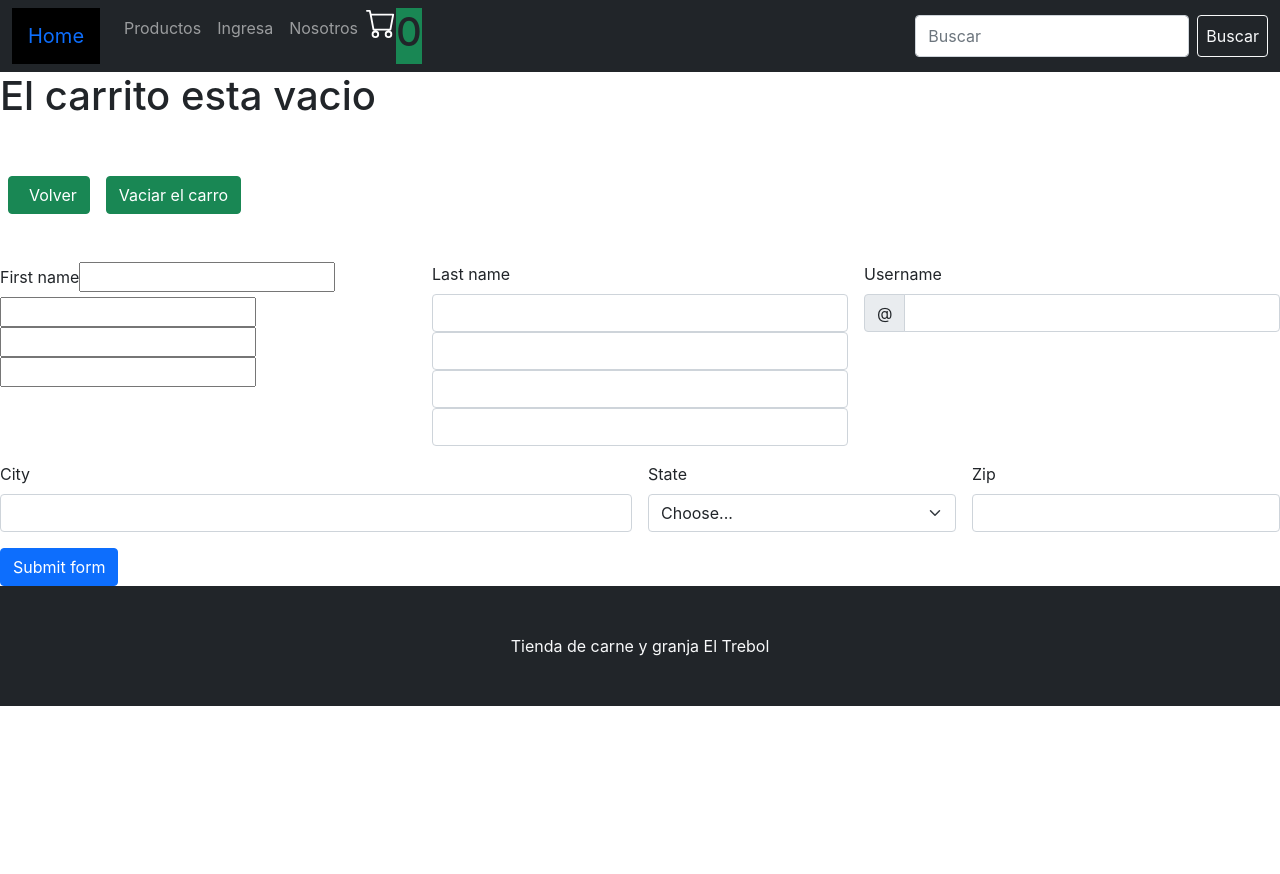
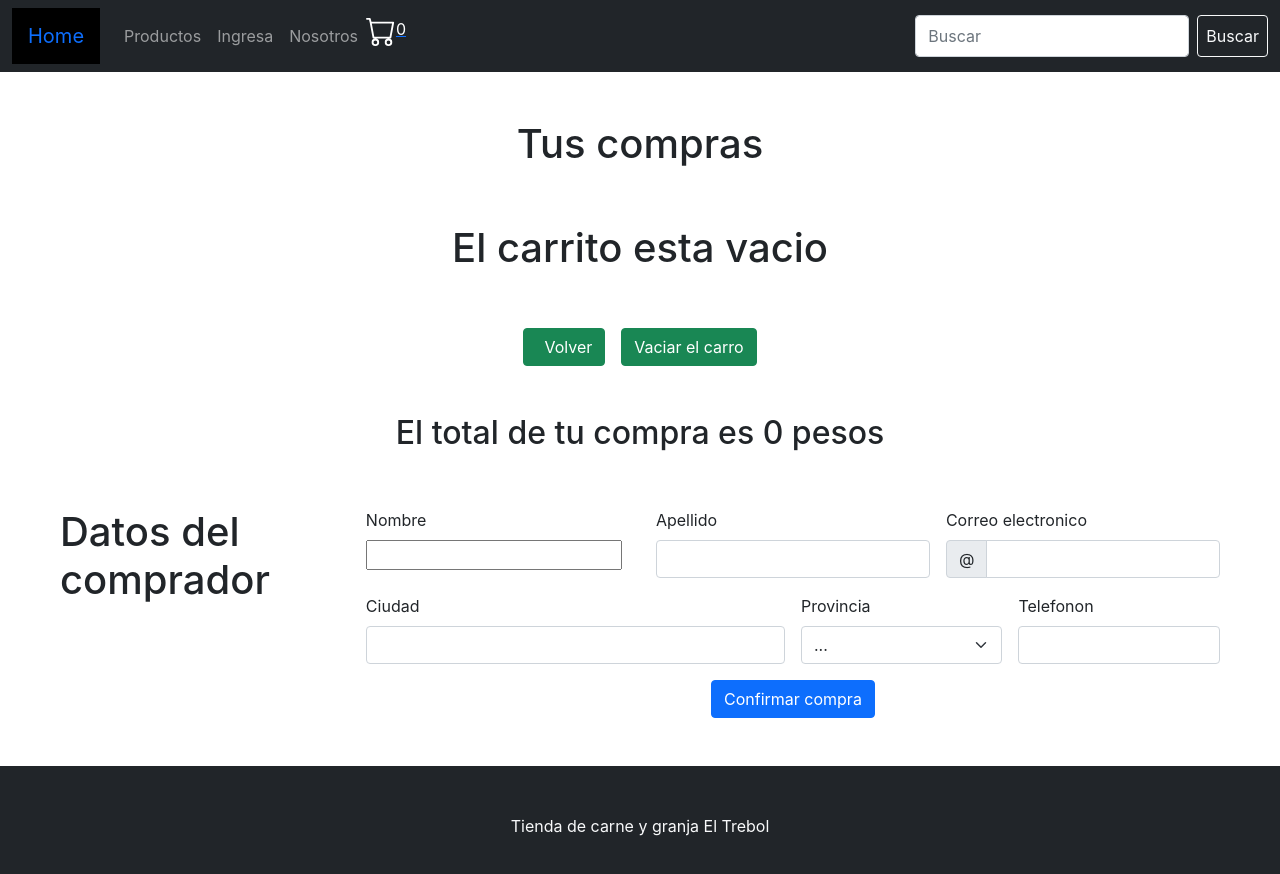
Before and after one commit to Gonzalomartinisa/eltrebolecomerce, a React (Create React App) app: page /CartContext in a window 1280 px wide. Shown: the top 874 px of the page. Before the commit the page ends 800 px from the top, so only its background shows below. Built offline with nearby package versions, Linux system fonts and the light colour scheme; a small style sheet from the web is missing.

Commit message:
CartView2

```diff
--- a/package.json
+++ b/package.json
@@ -15,6 +15,7 @@
     "react-icons": "^4.3.1",
     "react-router-dom": "^6.3.0",
     "react-scripts": "5.0.0",
+    "toastify-js": "^1.11.2",
     "web-vitals": "^2.1.4"
   },
   "scripts": {
--- a/public/index.html
+++ b/public/index.html
@@ -31,6 +31,7 @@
   integrity="sha384-1BmE4kWBq78iYhFldvKuhfTAU6auU8tT94WrHftjDbrCEXSU1oBoqyl2QvZ6jIW3"
   crossorigin="anonymous"
   />
+  <link rel="stylesheet" type="text/css" href="https://cdn.jsdelivr.net/npm/toastify-js/src/toastify.min.css">
     <title>Tienda El Trebol</title>
   </head>
   <body>
@@ -46,6 +47,7 @@
       To begin the development, run `npm start` or `yarn start`.
       To create a production bundle, use `npm run build` or `yarn build`.
     -->
+    <script type="text/javascript" src="https://cdn.jsdelivr.net/npm/toastify-js"></script>
     <script src="https://cdn.jsdelivr.net/npm/@popperjs/core@2.10.2/dist/umd/popper.min.js" integrity="sha384-7+zCNj/IqJ95wo16oMtfsKbZ9ccEh31eOz1HGyDuCQ6wgnyJNSYdrPa03rtR1zdB" crossorigin="anonymous"></script>
     <script src="https://cdn.jsdelivr.net/npm/bootstrap@5.1.3/dist/js/bootstrap.min.js" integrity="sha384-QJHtvGhmr9XOIpI6YVutG+2QOK9T+ZnN4kzFN1RtK3zEFEIsxhlmWl5/YESvpZ13" crossorigin="anonymous"></script>
   </body>
--- a/src/Views/Carrito/CartContext.jsx
+++ b/src/Views/Carrito/CartContext.jsx
@@ -1,43 +1,75 @@
-import React, { useContext } from 'react'
-import { GlobalContext } from '../../context/GlobalStateContext'
-import { Link } from 'react-router-dom';
-import Formulario from '../../componentes/Formulario/Formulario';
+import React, { useContext } from "react";
+import { GlobalContext } from "../../context/GlobalStateContext";
+import { Link } from "react-router-dom";
+import Formulario from "../../componentes/Formulario/Formulario";
 
 const CartContext = () => {
-
-  const {carrito, clear, eliminarProducto} = useContext(GlobalContext);
+  const { carrito, clear, eliminarProducto, total } = useContext(GlobalContext);
 
   return (
     <>
-      {carrito.length > 0 ? carrito.map((item, index) => {
+      <h1 className="d-flex justify-content-center p-5">Tus compras</h1>
+      <div className="container-fluid">
+        <div class="row d-flex justify-around">
+          {carrito.length > 0 ? (
+            carrito.map((item, index) => {
+              const subTotal = item.precio * item.cantidad;
 
               return (
-      <main className="row">
-      <div className="col-sm-8">
-      <div className="card d-flex justify-content-evenly" style={{width:"14rem"}} key={index}>
-       <img src={item.img} className="card-img-top" alt="..."/>
+                <div className="col-sm-3">
+                  <div
+                    className="card d-flex justify-content-evenly"
+                    style={{ width: "14rem" }}
+                    key={index}
+                  >
+                    <img src={item.img} className="card-img-top" alt="..." />
                     <div className="card-body">
                       <h5 className="card-title">{item.nombre}</h5>
-         <p className="card-text">Precio por kilo: {item.precio} pesos</p>
-         <p className="card-text">Cantidad: {item.cantidad} kilos</p>
-         <p className="card-text">Total: {(item.precio) * (item.cantidad)} pesos</p>
-     <button onClick={() => eliminarProducto(item.id)} className='btn btn-success my-5'>Quitar del carro</button>
+                      <p className="card-text">
+                        Precio por kilo: {item.precio} pesos
+                      </p>
+                      <p className="card-text">
+                        Cantidad: {item.cantidad} kilos
+                      </p>
+                      <p className="card-text">Sub-Total: {subTotal} pesos</p>
+                      <button
+                        onClick={() => eliminarProducto(item.id)}
+                        className="btn btn-success my-5"
+                      >
+                        Quitar del carro
+                      </button>
                     </div>
                   </div>
                 </div>
-     </main>
+              );
+            })
+          ) : (
+            <h1 className="d-flex justify-content-center">
+              El carrito esta vacio{" "}
+            </h1>
           )}
+          <div className="d-flex justify-content-center">
+            <Link className="btn btn-success my-5 m-2" to="/">
+              <i className="mx-1 bi bi-arrow-left"></i>Volver
+            </Link>
+            <button
+              onClick={() => clear(carrito)}
+              className="btn btn-success my-5 m-2"
+            >
+              Vaciar el carro
+            </button>
+          </div>
+          <h2 className="d-flex justify-content-center">
+            {" "}
+            El total de tu compra es {total !== 0 ? total : "0"} pesos
+          </h2>
+         <div className="d-flex justify-content-center">
+          <Formulario carrito={carrito} />
+          </div>
+        </div>
+      </div>
+    </>
+  );
+};
 
-
-     ) : <h1>El carrito esta vacio </h1>}
-    <Link className="btn btn-success my-5 m-2" to="/"><i className="mx-1 bi bi-arrow-left"></i>Volver</Link>
-    <button onClick={() => clear(carrito)} className='btn btn-success my-5 m-2'>Vaciar el carro</button>
-
-    <Formulario carrito={carrito}/>
-      </>
-
-
-  )
-}
-
-export default CartContext
+export default CartContext;
--- a/src/Views/Carrito/NumeroCarrito/NumeroCarrito.jsx
+++ /dev/null
@@ -1,29 +0,0 @@
-import React from 'react'
-import { useState } from 'react';
-
-const NumeroCarrito = (sumar) => {
-
-    const [numero, setNumero] = useState(0);
-
-    function sumar(){
-        setNumero(numero + 1);
-    }
-
-  return (
-    <div>
-          <h1>{numero}</h1>
-        </div>
-  )
-}
-
-export default NumeroCarrito
-
-// const ItemCount = ({stock, click}) => {
-
-//     const [contador, setContador] = useState(1);
-
-//     function sumar(params) {
-//       if (contador < stock) {
-//         setContador(contador + 1);
-//       }
-//     }
--- a/src/componentes/Cardwidget/Cardwidget.jsx
+++ b/src/componentes/Cardwidget/Cardwidget.jsx
@@ -1,10 +1,15 @@
-import React, { Component } from 'react'
-// import { BsCart } from 'react-icons/bs';
+import React, { useContext } from 'react'
+import { GlobalContext } from "../../context/GlobalStateContext";
 const Cardwidget = ({Icon, color, size}) => {
+
+  const {carrito} = useContext(GlobalContext)
+
+  const contador = carrito.length
 
   return (
     <div>
       {<Icon style={{color: color, fontSize: size}}/>}
+      <span style={{color: 'white'}}>{contador}</span>
     </div>
     )
 }
--- a/src/componentes/Formulario/Formulario.jsx
+++ b/src/componentes/Formulario/Formulario.jsx
@@ -35,35 +35,32 @@ const Formulario = ({total, carrito}) => {
     }
 
   return (
-    <form class="row g-3 needs-validation" novalidate>
+    <>
+    <h1 className='d-flex justify-content-center p-5'>Datos del comprador</h1>
+    <form class="row g-3 needs-validation p-5" novalidate>
     <div class="col-md-4 position-relative">
-      <label for="validationTooltip01" class="form-label">First name</label>
-      {Object.keys(formulario.buyer).map((key, index) =>(
+      <label for="validationTooltip01" class="form-label">Nombre</label>
       <input
       type="email"
       className={`form-control"}`}
       id="email"
       aria-describedby="emailHelp"
-      value={key.value}
       onChange={handleChange}
       required
     />
-      ))}
       <div class="valid-tooltip">
         Looks good!
       </div>
     </div>
     <div class="col-md-4 position-relative">
-      <label for="validationTooltip02" class="form-label">Last name</label>
-      {Object.keys(formulario.buyer).map((key, index) =>(
-      <input type="text" class="form-control" id={nombre} key={index} value={nombre} onChange={handleChange} required/>
-      ))}
+      <label for="validationTooltip02" class="form-label">Apellido</label>
+      <input type="text" class="form-control" id={nombre} value={nombre} onChange={handleChange} required/>
       <div class="valid-tooltip">
         Looks good!
       </div>
     </div>
     <div class="col-md-4 position-relative">
-      <label for="validationTooltipUsername" class="form-label">Username</label>
+      <label for="validationTooltipUsername" class="form-label">Correo electronico</label>
       <div class="input-group has-validation">
         <span class="input-group-text" id="validationTooltipUsernamePrepend">@</span>
         <input type="text" class="form-control" id="validationTooltipUsername" aria-describedby="validationTooltipUsernamePrepend" required/>
@@ -73,16 +70,16 @@ const Formulario = ({total, carrito}) => {
       </div>
     </div>
     <div class="col-md-6 position-relative">
-      <label for="validationTooltip03" class="form-label">City</label>
+      <label for="validationTooltip03" class="form-label">Ciudad</label>
       <input type="text" class="form-control" id="validationTooltip03" required/>
       <div class="invalid-tooltip">
         Please provide a valid city.
       </div>
     </div>
     <div class="col-md-3 position-relative">
-      <label for="validationTooltip04" class="form-label">State</label>
+      <label for="validationTooltip04" class="form-label">Provincia</label>
       <select class="form-select" id="validationTooltip04" required>
-        <option selected disabled value="">Choose...</option>
+        <option selected disabled value="">...</option>
         <option>...</option>
       </select>
       <div class="invalid-tooltip">
@@ -90,16 +87,17 @@ const Formulario = ({total, carrito}) => {
       </div>
     </div>
     <div class="col-md-3 position-relative">
-      <label for="validationTooltip05" class="form-label">Zip</label>
+      <label for="validationTooltip05" class="form-label">Telefonon</label>
       <input type="text" class="form-control" id="validationTooltip05" required/>
       <div class="invalid-tooltip">
         Please provide a valid zip.
       </div>
     </div>
-    <div class="col-12">
-      <button class="btn btn-primary" type="submit">Submit form</button>
+    <div class="col-12 d-flex justify-content-center">
+      <button class="btn btn-primary" type="submit">Confirmar compra</button>
     </div>
   </form>
+  </>
   )
 }
 
--- a/src/componentes/ItemList/ItemList.jsx
+++ b/src/componentes/ItemList/ItemList.jsx
@@ -6,7 +6,7 @@ import Loader from "../../Views/Loader/Loader";
 const ItemList = ({productos}) => {
 
   return (
-    <main className='d-flex justify-content-evenly w-100 p-5'>
+    <main className='d-flex row justify-content-evenly w-200 p-5'>
       {productos.length > 0 ? (
         productos.map((producto) => <Item
         key={producto.id}
--- a/src/componentes/ItemListContainer/ItemListContainer.jsx
+++ b/src/componentes/ItemListContainer/ItemListContainer.jsx
@@ -16,7 +16,6 @@ const [productos, setProductos] = useState([])
         const data = await getDocs(itemCollection)
         const result = data.docs.map(doc => doc = {id:doc.id, ...doc.data()})
         setProductos(...productos,result)
-        console.log(result)
       } catch (error) {
         console.log(error, "Error")
       }
--- a/src/componentes/Navbar/Navbar.jsx
+++ b/src/componentes/Navbar/Navbar.jsx
@@ -2,7 +2,6 @@ import React from 'react'
 import Cardwidget from '../Cardwidget/Cardwidget'
 import { BsCart } from 'react-icons/bs';
 import { Link, NavLink } from 'react-router-dom';
-import NumeroCarrito from '../../Views/Carrito/NumeroCarrito/NumeroCarrito';
 
 const Navbar = () => {
   return (
@@ -27,7 +26,6 @@ const Navbar = () => {
         <NavLink to="/CartContext" className="nav-item">
          <Cardwidget Icon={BsCart} color={"white"} size={"30px"}/>
         </NavLink>
-        <li className='nav-item bg-success'><NumeroCarrito/></li>
       </ul>
       <form className="d-flex">
         <input className="form-control me-2" type="search" placeholder="Buscar" aria-label="Search"></input>
```
Also changed, not shown: src/componentes/Item/Item.jsx (+3 -4 lines), src/context/GlobalStateContext.jsx (+16 -4 lines), 1 other file (tests, documents, lock files or other folders). Lines whose indentation alone changed are shown as unchanged.
